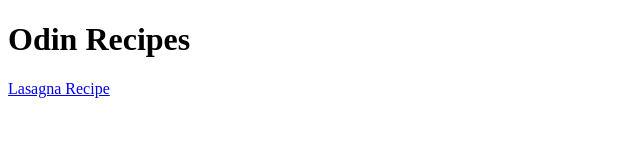
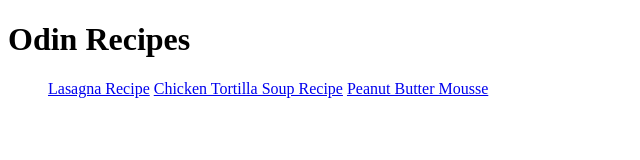
Before and after one commit to flowerdreaming/odin-recipes, a plain HTML site: page index.html in a window 1280 px wide. Shown: the whole page, without its empty margins (0-640 px from the left). Drawn offline with Linux system fonts and the light colour scheme.

Commit message:
Edit index.html to include recipe links

```diff
--- a/index.html
+++ b/index.html
@@ -6,6 +6,10 @@
     </head>
     <body>
         <h1>Odin Recipes</h1>
-        <a href="recipes/lasagna.html">Lasagna Recipe</a>
+        <ul>
+            <a href="recipes/lasagna.html">Lasagna Recipe</a>
+            <a href="recipes/chicken-tortilla-soup.html">Chicken Tortilla Soup Recipe</a>
+            <a href="recipes/peanut-butter-mousse.html">Peanut Butter Mousse</a>
+        </ul>
     </body>
 </html>
```
